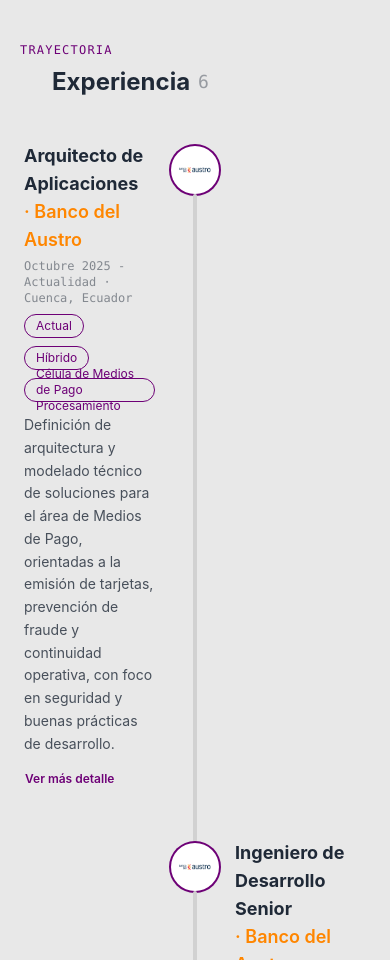
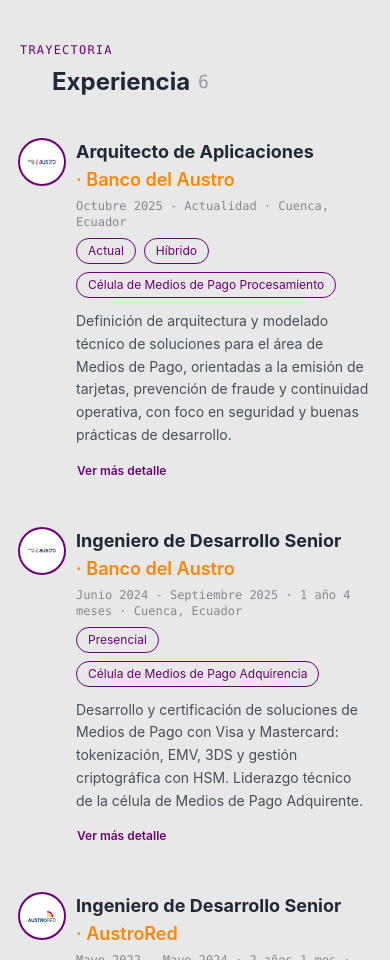
Before and after one commit to PalaciosLuisMig/my-portfolio, an Astro site: page / in a window 390 px wide. Shown: the part 1040-2000 px from the top of the page. Built offline with nearby package versions, Linux system fonts and the light colour scheme; Astro itself is replaced by a stand-in of ours; some icons are missing; what tailwindcss-animated would draw is missing.

Commit message:
fix(ui): icono de tema con Lucide y timeline responsive en movil
- ThemeController: reemplazar SVG solido por icono lucide:palette (coherente con el resto del menu).
- TimeLine: en movil el logo se alinea con el titulo y el contenido ocupa el ancho completo; desktop mantiene el timeline alternado de DaisyUI. Tags con wrap para evitar desbordes.

```diff
--- a/src/components/ThemeController.astro
+++ b/src/components/ThemeController.astro
@@ -1,4 +1,5 @@
 ---
+import { Icon } from "astro-icon/components";
 import { THEMES } from "../config";
 ---
 
@@ -10,14 +11,7 @@
     title="Tema"
     aria-label="Seleccionar tema"
   >
-    <svg
-      class="w-[1.2em] h-[1.2em] fill-current"
-      xmlns="http://www.w3.org/2000/svg"
-      viewBox="0 0 24 24"
-      ><path
-        d="M12 2C6.49 2 2 6.49 2 12s4.49 10 10 10c1.38 0 2.5-1.12 2.5-2.5 0-.61-.23-1.2-.64-1.67-.08-.1-.13-.21-.13-.33 0-.28.22-.5.5-.5H16c3.31 0 6-2.69 6-6 0-4.96-4.49-9-10-9zm-5.5 9c-.83 0-1.5-.67-1.5-1.5S5.67 8 6.5 8 8 8.67 8 9.5 7.33 11 6.5 11zm3-4C8.67 7 8 6.33 8 5.5S8.67 4 9.5 4s1.5.67 1.5 1.5S10.33 7 9.5 7zm5 0c-.83 0-1.5-.67-1.5-1.5S13.67 4 14.5 4s1.5.67 1.5 1.5S15.33 7 14.5 7zm3 4c-.83 0-1.5-.67-1.5-1.5S16.67 8 17.5 8s1.5.67 1.5 1.5-.67 1.5-1.5 1.5z"
-      ></path></svg
-    >
+    <Icon name="lucide:palette" />
     <span class="hidden lg:block">Tema</span>
   </div>
   <ul
--- a/src/components/TimeLine.astro
+++ b/src/components/TimeLine.astro
@@ -16,32 +16,34 @@
   id,
   first = false,
   last = false,
-  side = "end", // "start" (izquierda) | "end" (derecha)
+  side = "end", // "start" (izquierda) | "end" (derecha) — solo aplica en desktop
 } = Astro.props;
 
-const contentClass = side === "start" ? "timeline-start md:text-end me-4" : "timeline-end ms-4";
+// En desktop se alterna izquierda/derecha. En movil todo va a la derecha (ver <style>).
+const contentClass =
+  side === "start" ? "timeline-start md:text-end me-4" : "timeline-end ms-4";
 ---
 
-<li id={id}>
+<li id={id} class="tl-item">
   <!-- Conector superior (omitido en el primer item para que la linea no sobresalga) -->
   {!first && <hr class="bg-base-300" />}
 
   <!-- Nodo: logo de la empresa -->
   <div class="timeline-middle">
     <span
-      class="flex h-12 w-12 items-center justify-center overflow-hidden rounded-full bg-base-100 ring-2 ring-primary shadow-sm"
+      class="flex h-11 w-11 md:h-12 md:w-12 items-center justify-center overflow-hidden rounded-full bg-base-100 ring-2 ring-primary shadow-sm"
     >
       <Image
         src={logo}
         height={48}
         width={48}
         alt={`Logo ${company}`}
-        class="h-8 w-8 object-contain"
+        class="h-7 w-7 md:h-8 md:w-8 object-contain"
       />
     </span>
   </div>
 
-  <!-- Contenido (alterna izquierda/derecha) -->
+  <!-- Contenido (alterna izquierda/derecha en desktop; ancho completo en movil) -->
   <div class={`${contentClass} mb-10`}>
     <div class={`flex flex-wrap items-baseline gap-x-2 ${side === "start" ? "md:justify-end" : ""}`}>
       <h3 class="text-lg md:text-xl font-bold text-base-content">{job}</h3>
@@ -56,7 +58,7 @@
       tags && tags.length > 0 && (
         <div class={`mt-2 flex flex-wrap gap-2 ${side === "start" ? "md:justify-end" : ""}`}>
           {tags.map((tag: string) => (
-            <span class="badge badge-primary badge-outline text-xs">{tag}</span>
+            <span class="badge badge-primary badge-outline text-xs h-auto whitespace-normal py-1 text-left">{tag}</span>
           ))}
         </div>
       )
@@ -91,3 +93,45 @@
 
   {!last && <hr class="bg-base-300" />}
 </li>
+
+<style is:global>
+  /* MOVIL: reconstruimos el item del timeline como flex (logo a la izquierda,
+     contenido a la derecha), evitando el grid alternado de DaisyUI que en
+     pantallas pequenas deja el contenido angosto y desalineado. */
+  @media (max-width: 767px) {
+    ul.timeline .tl-item {
+      display: grid;
+      grid-template-columns: 2.75rem 1fr;
+      grid-template-rows: auto auto auto;
+      column-gap: 0.75rem;
+      align-items: start;
+    }
+    ul.timeline .tl-item > .timeline-middle {
+      grid-column: 1;
+      grid-row: 1 / span 3;
+      align-self: start;
+      margin-top: 0.125rem;
+    }
+    /* Cualquiera de los dos lados ocupa la columna de contenido. */
+    ul.timeline .tl-item > .timeline-start,
+    ul.timeline .tl-item > .timeline-end {
+      grid-column: 2;
+      grid-row: 2;
+      text-align: left !important;
+      margin: 0 0 2.5rem 0;
+    }
+    /* La linea conectora vertical se ubica bajo el logo (columna 1). */
+    ul.timeline .tl-item > hr {
+      grid-column: 1;
+      width: 2px;
+      justify-self: center;
+    }
+    ul.timeline .tl-item > hr:first-child {
+      grid-row: 1;
+      height: 0;
+    }
+    ul.timeline .tl-item > hr:last-child {
+      grid-row: 3;
+    }
+  }
+</style>
```
